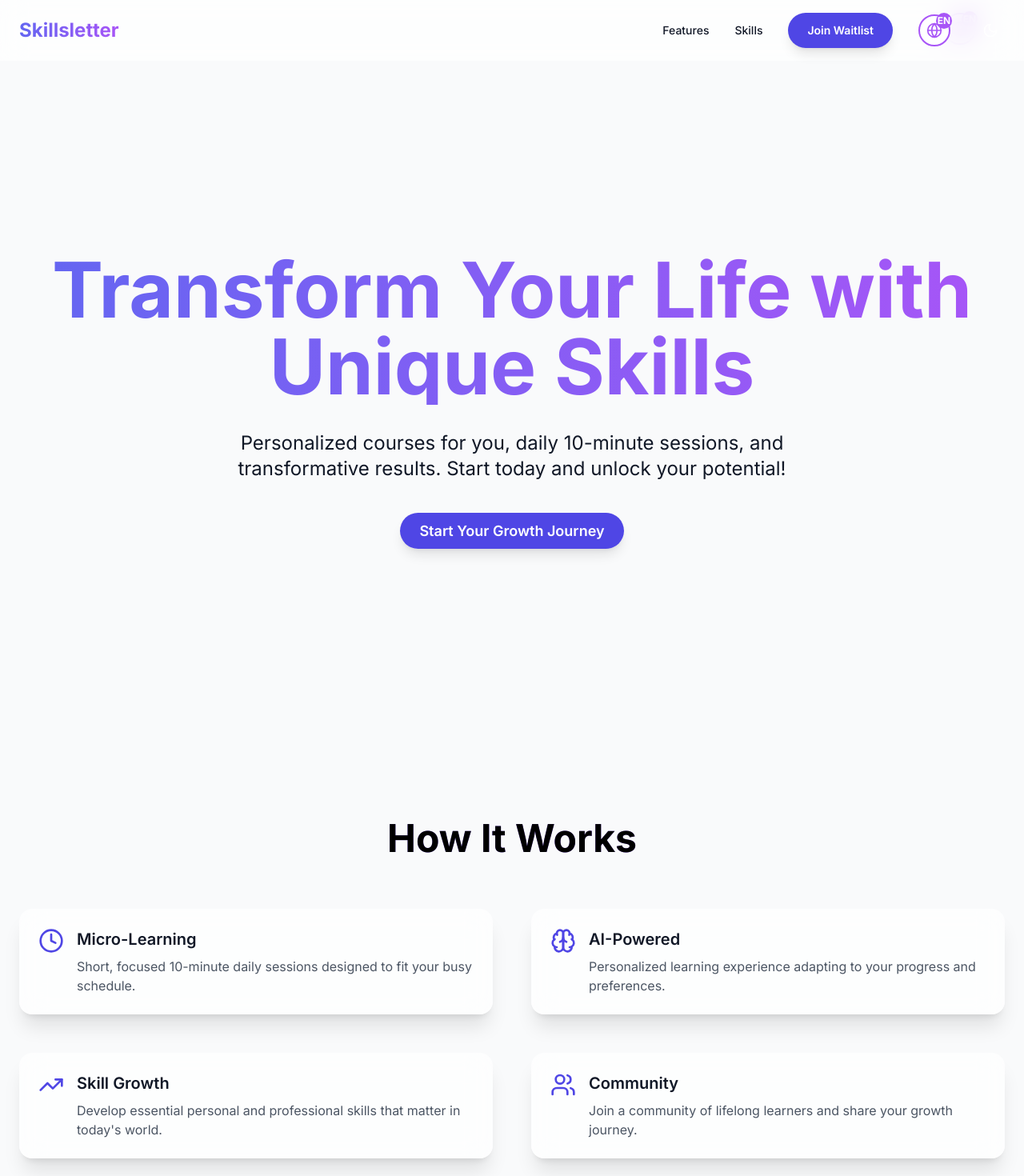
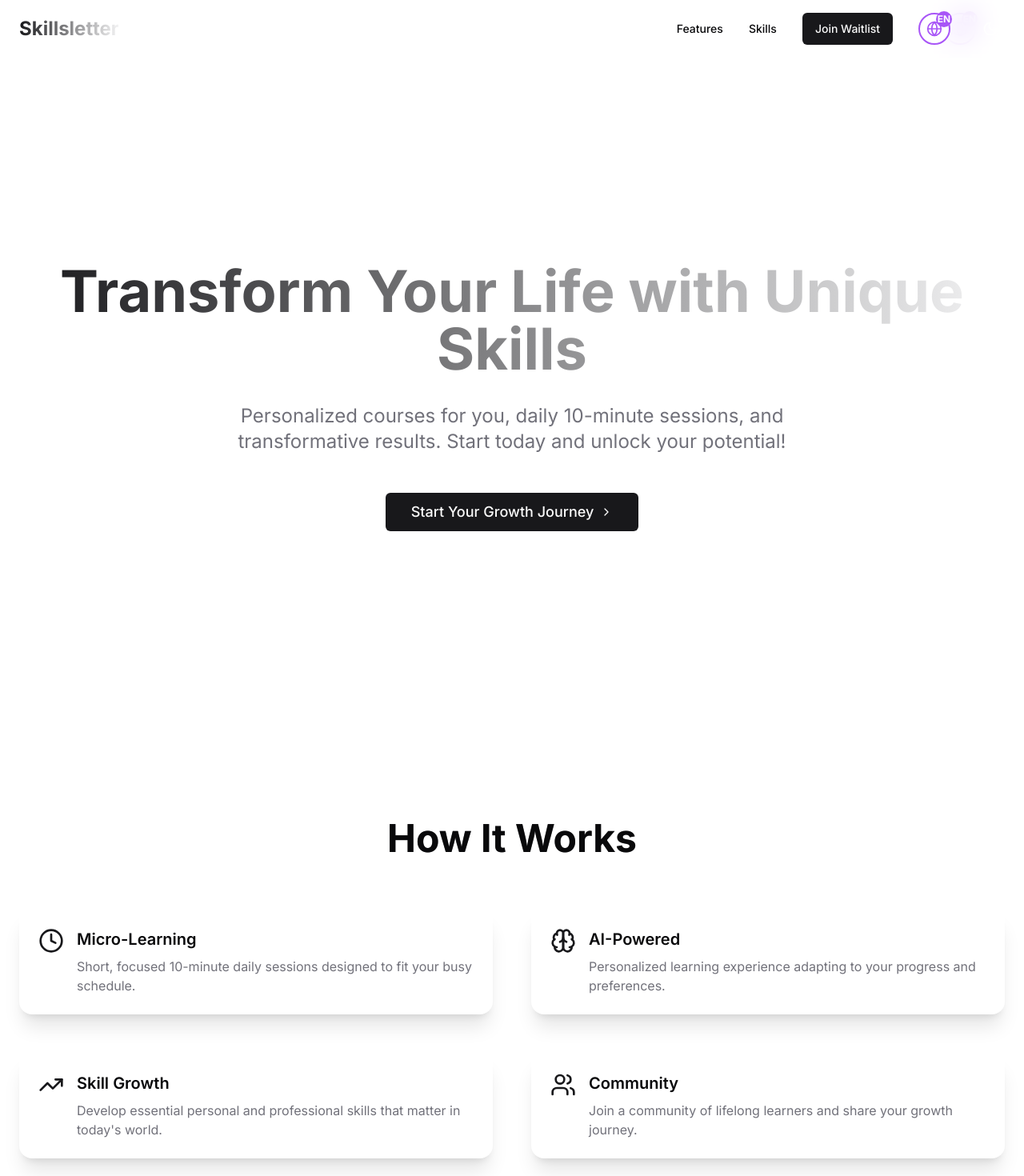
Before and after one commit to Ferrajju/skillvoo-landing, a Next.js app: page / in a window 1280 px wide. Shown: the top 1470 px of the page at 80% size. Built offline with nearby package versions, Linux system fonts and the light colour scheme.

Commit message:
Volviendo apple negro

```diff
--- a/app/globals.css
+++ b/app/globals.css
@@ -1,62 +1,88 @@
-@import url('https://fonts.googleapis.com/css2?family=Inter:wght@300;400;500;600;700&display=swap');
+@import url("https://fonts.googleapis.com/css2?family=Inter:wght@300;400;500;600;700&display=swap");
 
 @tailwind base;
 @tailwind components;
 @tailwind utilities;
 
-:root {
-  --color-bg: 255, 255, 255;
-  --color-text: 0, 0, 0;
-  --color-primary: 0, 0, 0;
-  --color-secondary: 128, 128, 128;
-  --color-accent: 79, 70, 229;
-}
+@layer base {
+  :root {
+    --background: 0 0% 100%;
+    --foreground: 240 10% 3.9%;
+    --card: 0 0% 100%;
+    --card-foreground: 240 10% 3.9%;
+    --popover: 0 0% 100%;
+    --popover-foreground: 240 10% 3.9%;
+    --primary: 240 5.9% 10%;
+    --primary-foreground: 0 0% 98%;
+    --secondary: 240 4.8% 95.9%;
+    --secondary-foreground: 240 5.9% 10%;
+    --muted: 240 4.8% 95.9%;
+    --muted-foreground: 240 3.8% 46.1%;
+    --accent: 240 4.8% 95.9%;
+    --accent-foreground: 240 5.9% 10%;
+    --destructive: 0 84.2% 60.2%;
+    --destructive-foreground: 0 0% 98%;
+    --border: 240 5.9% 90%;
+    --input: 240 5.9% 90%;
+    --ring: 240 5.9% 10%;
+    --radius: 0.5rem;
+  }
 
-.dark {
-  --color-bg: 0, 0, 0;
-  --color-text: 255, 255, 255;
-  --color-primary: 255, 255, 255;
-  --color-secondary: 200, 200, 200;
-  --color-accent: 129, 140, 248;
-}
-
-body {
-  color: rgb(var(--color-text));
-  background-color: rgb(var(--color-bg));
-  font-family: 'Inter', sans-serif;
+  .dark {
+    --background: 240 10% 3.9%;
+    --foreground: 0 0% 98%;
+    --card: 240 10% 3.9%;
+    --card-foreground: 0 0% 98%;
+    --popover: 240 10% 3.9%;
+    --popover-foreground: 0 0% 98%;
+    --primary: 0 0% 98%;
+    --primary-foreground: 240 5.9% 10%;
+    --secondary: 240 3.7% 15.9%;
+    --secondary-foreground: 0 0% 98%;
+    --muted: 240 3.7% 15.9%;
+    --muted-foreground: 240 5% 64.9%;
+    --accent: 240 3.7% 15.9%;
+    --accent-foreground: 0 0% 98%;
+    --destructive: 0 62.8% 30.6%;
+    --destructive-foreground: 0 0% 98%;
+    --border: 240 3.7% 15.9%;
+    --input: 240 3.7% 15.9%;
+    --ring: 240 4.9% 83.9%;
+  }
 }
 
 @layer base {
-  .font-outline-2 {
-    -webkit-text-stroke: 2px rgb(var(--color-accent));
+  * {
+    @apply border-border;
   }
-  .font-outline-4 {
-    -webkit-text-stroke: 4px rgb(var(--color-accent));
+  body {
+    @apply bg-background text-foreground;
+    font-family: "Inter", sans-serif;
   }
 }
 
 @layer components {
   .gradient-text {
-    @apply bg-clip-text text-transparent bg-gradient-to-r from-indigo-500 to-purple-500 dark:from-indigo-300 dark:to-purple-300;
+    @apply bg-clip-text text-transparent bg-gradient-to-r from-primary to-accent;
   }
 
   .neo-button {
-    @apply px-6 py-3 rounded-full font-semibold text-white bg-indigo-600 hover:bg-indigo-700 dark:bg-indigo-500 dark:hover:bg-indigo-600 transition-all duration-300 shadow-lg hover:shadow-xl transform hover:-translate-y-1;
+    @apply px-6 py-3 rounded-full font-semibold text-primary-foreground bg-primary hover:bg-primary/90 transition-all duration-300 shadow-lg hover:shadow-xl transform hover:-translate-y-1;
   }
 
   .neo-input {
-    @apply w-full p-4 rounded-full bg-white dark:bg-gray-800 border border-gray-300 dark:border-gray-700 focus:border-indigo-500 dark:focus:border-indigo-400 focus:ring-2 focus:ring-indigo-200 dark:focus:ring-indigo-800 focus:outline-none transition-all duration-300;
+    @apply w-full p-4 rounded-full bg-background border border-input focus:border-primary focus:ring-2 focus:ring-primary focus:outline-none transition-all duration-300;
   }
 
   .section-title {
-    @apply text-4xl md:text-5xl font-bold mb-8 text-black dark:text-white;
+    @apply text-4xl md:text-5xl font-bold mb-8 text-foreground;
   }
 
   .card {
-    @apply bg-white dark:bg-gray-800 rounded-2xl shadow-xl p-6 transition-all duration-300 hover:shadow-2xl transform hover:-translate-y-1;
+    @apply bg-card text-card-foreground rounded-2xl shadow-xl p-6 transition-all duration-300 hover:shadow-2xl transform hover:-translate-y-1;
   }
 }
 
 .bg-blur {
-  @apply bg-white bg-opacity-70 dark:bg-gray-900 dark:bg-opacity-70 backdrop-filter backdrop-blur-lg;
+  @apply bg-background/70 backdrop-filter backdrop-blur-lg;
 }
--- a/app/page.tsx
+++ b/app/page.tsx
@@ -7,7 +7,8 @@ import Link from "next/link"
 import { useLanguage } from "@/contexts/language-context"
 import ThemeToggle from "../components/ThemeToggle"
 import { LanguageToggle } from "@/components/ui/language-toggle"
-import { Clock, Brain, TrendingUp, Users } from "lucide-react"
+import { Clock, Brain, TrendingUp, Users, ChevronRight } from "lucide-react"
+import { Button } from "@/components/ui/button"
 
 const features = [
   {
@@ -77,8 +78,8 @@ export default function LandingPage() {
   }
 
   return (
-    <div className="min-h-screen relative bg-gray-50 dark:bg-gray-900 text-gray-900 dark:text-gray-100">
-      <div className="absolute inset-0 bg-grid-gray-200/25 bg-[size:40px_40px] dark:bg-grid-gray-950/25" />
+    <div className="min-h-screen relative bg-background text-foreground">
+      <div className="absolute inset-0 bg-grid-white/[0.02] bg-[size:40px_40px]" />
 
       <header className="fixed w-full top-0 z-50 bg-blur">
         <nav className="container mx-auto px-6 py-4">
@@ -87,15 +88,15 @@ export default function LandingPage() {
               Skillsletter
             </Link>
             <div className="flex items-center space-x-8">
-              <Link href="#features" className="text-sm font-medium hover:text-indigo-600 dark:hover:text-indigo-400">
+              <Link href="#features" className="text-sm font-medium hover:text-primary">
                 Features
               </Link>
-              <Link href="#skills" className="text-sm font-medium hover:text-indigo-600 dark:hover:text-indigo-400">
+              <Link href="#skills" className="text-sm font-medium hover:text-primary">
                 Skills
               </Link>
-              <Link href="#waitlist" className="neo-button text-sm">
-                {t("nav.join-waitlist")}
-              </Link>
+              <Button asChild>
+                <Link href="#waitlist">{t("nav.join-waitlist")}</Link>
+              </Button>
               <LanguageToggle />
               <ThemeToggle />
             </div>
@@ -110,7 +111,7 @@ export default function LandingPage() {
               initial={{ opacity: 0, y: 20 }}
               animate={{ opacity: 1, y: 0 }}
               transition={{ duration: 0.8 }}
-              className="text-6xl md:text-8xl font-bold mb-8 gradient-text"
+              className="text-6xl md:text-7xl font-bold mb-8 gradient-text"
             >
               {t("hero.title")}
             </motion.h1>
@@ -118,7 +119,7 @@ export default function LandingPage() {
               initial={{ opacity: 0, y: 20 }}
               animate={{ opacity: 1, y: 0 }}
               transition={{ duration: 0.8, delay: 0.2 }}
-              className="text-xl md:text-2xl mb-12 max-w-3xl mx-auto"
+              className="text-xl md:text-2xl mb-12 max-w-3xl mx-auto text-muted-foreground"
             >
               {t("hero.description")}
             </motion.p>
@@ -127,9 +128,12 @@ export default function LandingPage() {
               animate={{ opacity: 1, y: 0 }}
               transition={{ duration: 0.8, delay: 0.4 }}
             >
-              <Link href="#waitlist" className="neo-button text-lg">
-                {t("cta.start-journey")}
-              </Link>
+              <Button asChild size="lg" className="px-8 py-6 text-lg">
+                <Link href="#waitlist">
+                  {t("cta.start-journey")}
+                  <ChevronRight className="ml-2 h-4 w-4" />
+                </Link>
+              </Button>
             </motion.div>
           </div>
         </section>
@@ -145,12 +149,12 @@ export default function LandingPage() {
                   whileInView={{ opacity: 1, y: 0 }}
                   transition={{ duration: 0.8, delay: index * 0.1 }}
                   viewport={{ once: true }}
-                  className="card flex items-start space-x-4 bg-blur"
+                  className="card flex items-start space-x-4"
                 >
-                  <div className="text-indigo-600 dark:text-indigo-400">{feature.icon}</div>
+                  <div className="text-primary">{feature.icon}</div>
                   <div>
                     <h3 className="text-xl font-semibold mb-2">{t(feature.titleKey)}</h3>
-                    <p className="text-gray-600 dark:text-gray-300">{t(feature.descriptionKey)}</p>
+                    <p className="text-muted-foreground">{t(feature.descriptionKey)}</p>
                   </div>
                 </motion.div>
               ))}
@@ -158,7 +162,7 @@ export default function LandingPage() {
           </div>
         </section>
 
-        <section id="skills" className="py-32 bg-indigo-50 dark:bg-indigo-900">
+        <section id="skills" className="py-32 bg-secondary">
           <div className="container mx-auto px-6">
             <h2 className="section-title text-center mb-16 gradient-text">{t("skills.title")}</h2>
             <div className="grid grid-cols-2 md:grid-cols-3 gap-8">
@@ -169,7 +173,7 @@ export default function LandingPage() {
                   whileInView={{ opacity: 1, scale: 1 }}
                   transition={{ duration: 0.5, delay: index * 0.1 }}
                   viewport={{ once: true }}
-                  className="card text-center bg-blur"
+                  className="card text-center"
                 >
                   <h3 className="text-xl font-medium">{skill}</h3>
                 </motion.div>
@@ -180,7 +184,7 @@ export default function LandingPage() {
               whileInView={{ opacity: 1, y: 0 }}
               transition={{ duration: 0.8, delay: 0.3 }}
               viewport={{ once: true }}
-              className="text-center mt-12 text-lg max-w-2xl mx-auto text-gray-600 dark:text-gray-300"
+              className="text-center mt-12 text-lg max-w-2xl mx-auto text-muted-foreground"
             >
               {t("skills.description")}
             </motion.p>
@@ -191,7 +195,7 @@ export default function LandingPage() {
           <div className="container mx-auto px-6">
             <div className="max-w-2xl mx-auto text-center">
               <h2 className="section-title mb-8 gradient-text">{t("waitlist.title")}</h2>
-              <p className="text-xl mb-12 text-gray-600 dark:text-gray-300">{t("waitlist.description")}</p>
+              <p className="text-xl mb-12 text-muted-foreground">{t("waitlist.description")}</p>
               <form onSubmit={handleSubmit} className="space-y-4">
                 <input
                   type="text"
@@ -209,21 +213,15 @@ export default function LandingPage() {
                   required
                   className="neo-input"
                 />
-                <motion.button
-                  type="submit"
-                  className="w-full neo-button py-4 text-lg font-semibold"
-                  disabled={isLoading}
-                  whileHover={{ scale: 1.05 }}
-                  whileTap={{ scale: 0.95 }}
-                >
+                <Button type="submit" className="w-full py-6 text-lg font-semibold" disabled={isLoading}>
                   {isLoading ? "Joining..." : t("nav.join-waitlist")}
-                </motion.button>
+                </Button>
               </form>
               {message && (
                 <motion.p
                   initial={{ opacity: 0, y: 10 }}
                   animate={{ opacity: 1, y: 0 }}
-                  className={`mt-4 ${message.startsWith("Error") ? "text-red-500" : "text-green-500"}`}
+                  className={`mt-4 ${message.startsWith("Error") ? "text-destructive" : "text-green-500"}`}
                 >
                   {message}
                 </motion.p>
@@ -233,24 +231,24 @@ export default function LandingPage() {
         </section>
       </main>
 
-      <footer className="py-12 bg-gray-100 dark:bg-gray-800">
+      <footer className="py-12 bg-secondary">
         <div className="container mx-auto px-6">
           <div className="flex flex-col md:flex-row justify-between items-center">
             <div className="mb-4 md:mb-0">
-              <p className="text-sm text-gray-600 dark:text-gray-400">
+              <p className="text-sm text-muted-foreground">
                 © {new Date().getFullYear()} Skillsletter. {t("footer.rights")}
               </p>
             </div>
             <div className="flex space-x-4">
               <Link
                 href="/privacy"
-                className="text-sm text-gray-600 dark:text-gray-400 hover:text-indigo-600 dark:hover:text-indigo-400 transition-colors duration-300"
+                className="text-sm text-muted-foreground hover:text-primary transition-colors duration-300"
               >
                 Privacy Policy
               </Link>
               <Link
                 href="/terms"
-                className="text-sm text-gray-600 dark:text-gray-400 hover:text-indigo-600 dark:hover:text-indigo-400 transition-colors duration-300"
+                className="text-sm text-muted-foreground hover:text-primary transition-colors duration-300"
               >
                 Terms of Service
               </Link>
```
